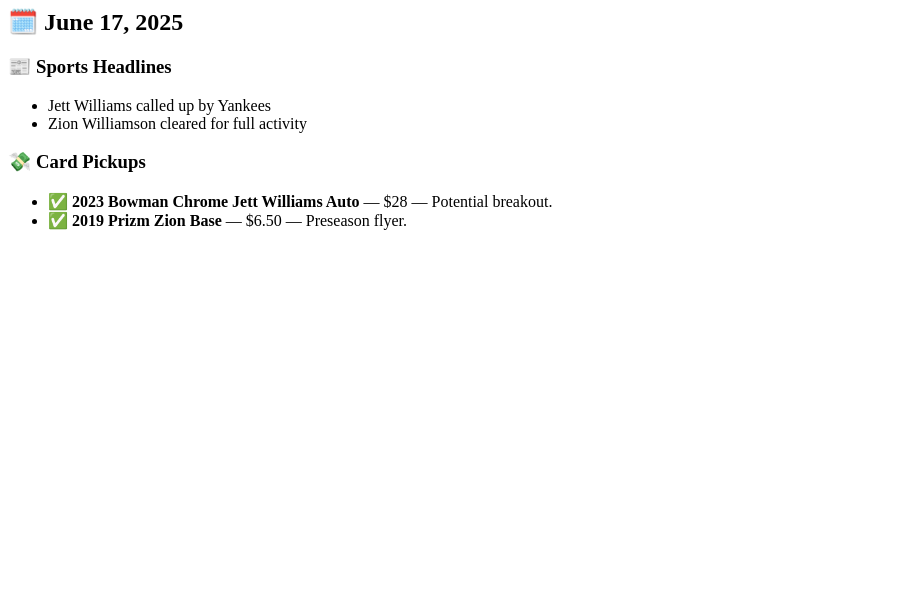
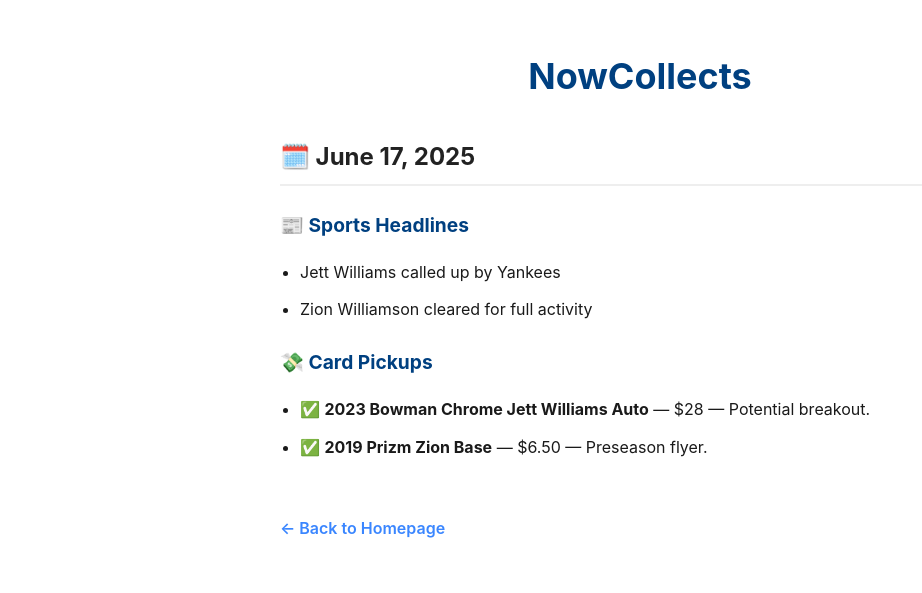
Before and after one commit to moneyboth/nowcollects, a plain HTML site: page entries/2025-06-17.html in a window 1280 px wide. Shown: the whole page, without its empty margins (0-922 px from the left). Drawn offline with Linux system fonts and the light colour scheme.

Commit message:
Update 2025-06-17.html

```diff
--- a/entries/2025-06-17.html
+++ b/entries/2025-06-17.html
@@ -1,3 +1,68 @@
+<!DOCTYPE html>
+<html lang="en">
+<head>
+  <meta charset="UTF-8" />
+  <meta name="viewport" content="width=device-width, initial-scale=1" />
+  <title>🗓️ June 17, 2025 - Jett Williams & Zion</title>
+  <style>
+    body {
+      max-width: 720px;
+      margin: 3rem auto;
+      font-family: 'Inter', -apple-system, BlinkMacSystemFont, 'Segoe UI', Roboto, Oxygen,
+        Ubuntu, Cantarell, 'Open Sans', 'Helvetica Neue', sans-serif;
+      line-height: 1.6;
+      padding: 0 1rem;
+      color: #1a1a1a;
+      background: #fff;
+    }
+
+    h1 {
+      font-size: 2.25rem;
+      margin-bottom: 0.5rem;
+      color: #004080;
+      text-align: center;
+    }
+
+    h2 {
+      font-size: 1.5rem;
+      border-bottom: 2px solid #eee;
+      padding-bottom: 0.5rem;
+      margin-top: 2rem;
+      margin-bottom: 1rem;
+      color: #222;
+    }
+
+    h3 {
+      font-size: 1.2rem;
+      margin-top: 1.5rem;
+      color: #004080;
+    }
+
+    ul {
+      padding-left: 1.25rem;
+      margin-bottom: 1.5rem;
+    }
+
+    li {
+      margin-bottom: 0.75rem;
+    }
+
+    .back-link {
+      display: inline-block;
+      margin-top: 2rem;
+      color: #3a86ff;
+      text-decoration: none;
+      font-weight: 600;
+    }
+
+    .back-link:hover {
+      text-decoration: underline;
+      color: #1c4ed8;
+    }
+  </style>
+</head>
+<body>
+  <h1>NowCollects</h1>
   <h2>🗓️ June 17, 2025</h2>
 
   <h3>📰 Sports Headlines</h3>
@@ -11,3 +76,7 @@
     <li>✅ <strong>2023 Bowman Chrome Jett Williams Auto</strong> — $28 — Potential breakout.</li>
     <li>✅ <strong>2019 Prizm Zion Base</strong> — $6.50 — Preseason flyer.</li>
   </ul>
+
+  <a href="../index.html" class="back-link">&larr; Back to Homepage</a>
+</body>
+</html>
```
Lines whose indentation alone changed are shown as unchanged.
